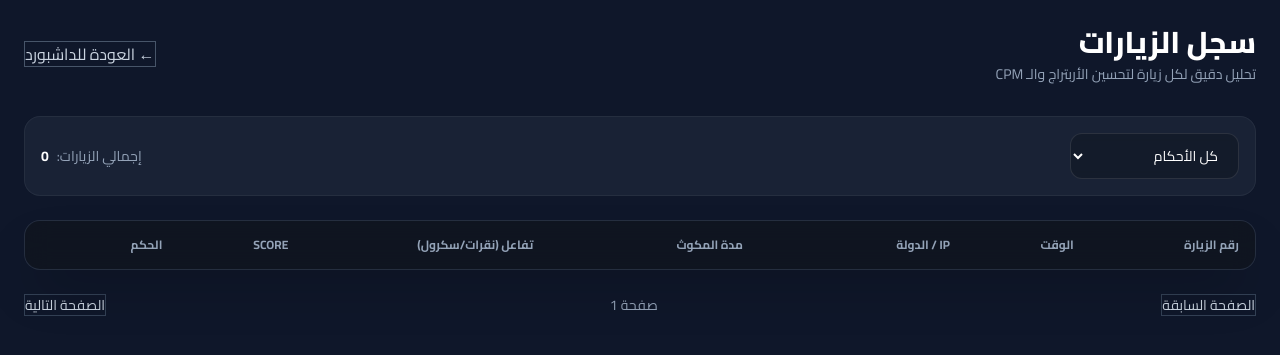
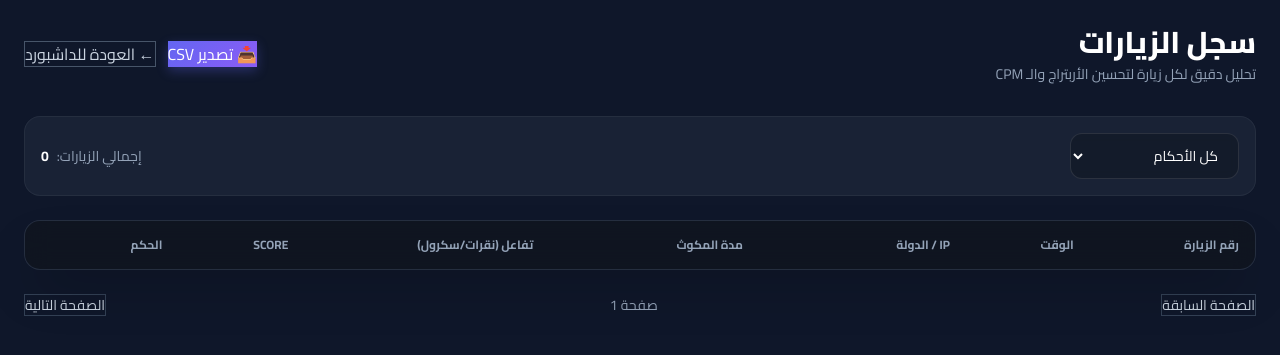
Before and after one commit to sasa8basha/ovg-tracker, a Python web app: template templates/visits.html in a window 1280 px wide. Shown: the top 355 px of the page. Run offline with Jinja, Linux system fonts and the light colour scheme; the template is opened without the code that fills it, so the values that code supplies are empty; some libraries are stand-ins or nearby versions.

Commit message:
Update visits.html

```diff
--- a/templates/visits.html
+++ b/templates/visits.html
@@ -24,7 +24,12 @@
         <h1 class="text-3xl font-extrabold text-white">سجل الزيارات</h1>
         <p class="text-slate-400 text-sm mt-1">تحليل دقيق لكل زيارة لتحسين الأربتراج والـ CPM</p>
       </div>
-      <button onclick="window.location.href='/dashboard'" class="btn-ghost border border-slate-600">← العودة للداشبورد</button>
+      <div class="flex gap-3">
+        <button id="exportBtn" onclick="exportData()" class="btn-primary flex items-center gap-2">
+          <span>📥 تصدير CSV</span>
+        </button>
+        <button onclick="window.location.href='/dashboard'" class="btn-ghost border border-slate-600">← العودة للداشبورد</button>
+      </div>
     </div>
 
     <div class="glass rounded-2xl p-4 mb-6 flex gap-4 flex-wrap">
@@ -68,6 +73,12 @@
   <script>
     const siteKey = new URL(location.href).searchParams.get('site');
     let currentPage = 1;
+
+    function exportData() {
+      let url = `/api/export/visits`;
+      if (siteKey) url += `?site=${siteKey}`;
+      window.location.href = url;
+    }
 
     async function loadVisits(page) {
       if (page < 1) return;
@@ -120,4 +131,4 @@
     loadVisits(1);
   </script>
 </body>
-</html>
+          </html>
```
